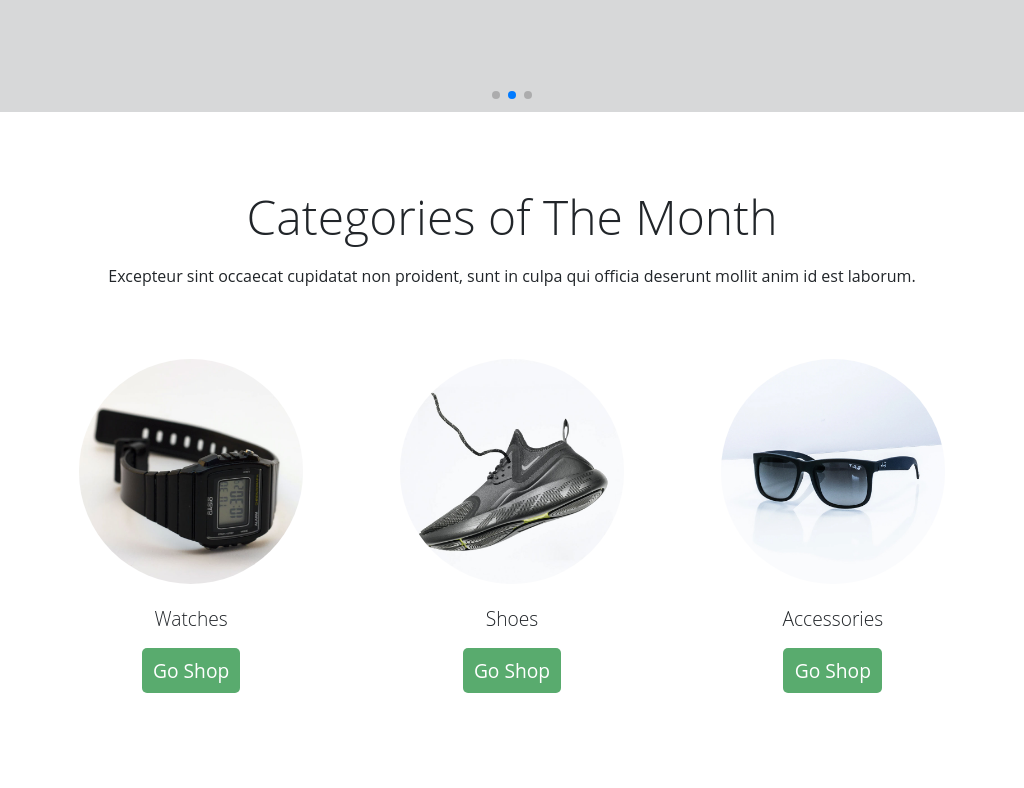
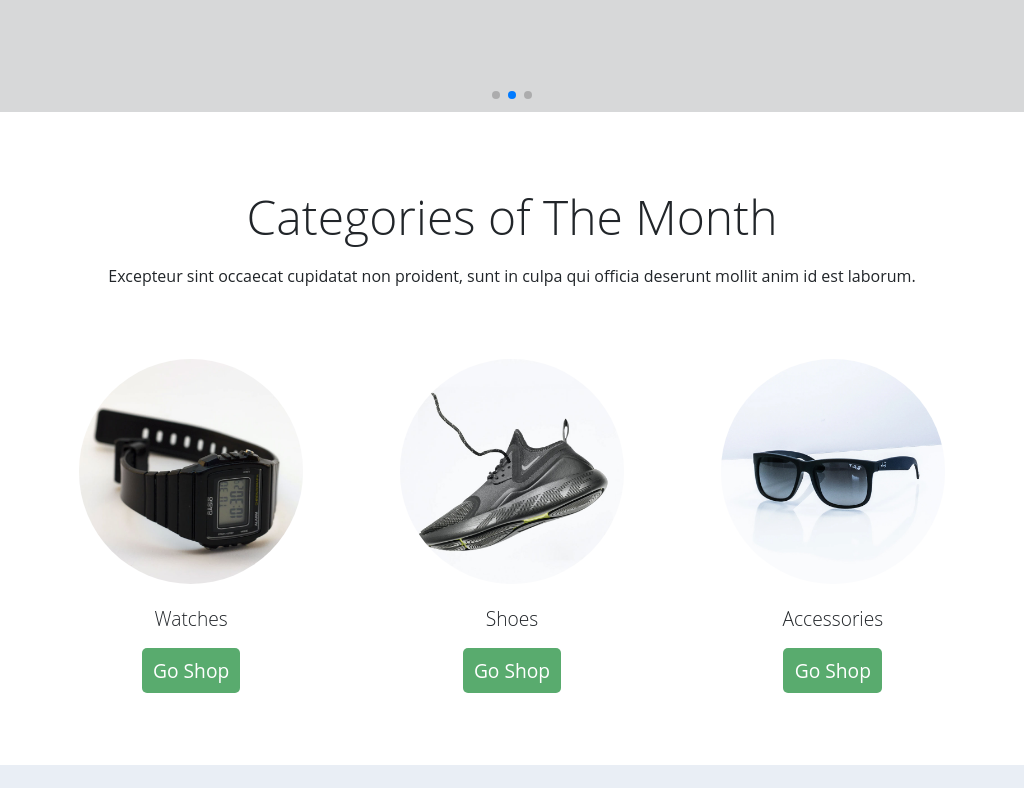
Before and after one commit to VIPUL070/web-store, a plain HTML site: page index.html in a window 1024 px wide. Shown: the part 672-1460 px from the top of the page. Drawn offline with nearby package versions, Linux system fonts and the light colour scheme.

Commit message:
Updating responsive code

```diff
--- a/css/about.css
+++ b/css/about.css
@@ -536,5 +536,10 @@ margin: 0vh 9vw;
 .brand{
     min-height: 55dvh;
 }
+}
 
+@media (min-width:1024px) and (max-width:1248px) {
+.brand{
+  min-height: auto;
 }
+}
--- a/css/shop.css
+++ b/css/shop.css
@@ -678,3 +678,9 @@ font-size: 0.8rem;
 }
 
 }
+
+@media (min-width:1024px) and (max-width:1248px) {
+.container{
+  min-height: auto;
+}
+}
--- a/css/style.css
+++ b/css/style.css
@@ -613,7 +613,12 @@ footer a:hover {
 .product-desc ul li:first-child::before {
   font-size: 1.5rem;
 }
+}
 
-
+@media (min-width:1024px) and (max-width:1248px) {
+.container {
+  width: 100%;
+  min-height: 60dvh;
+}
 
 }
```
